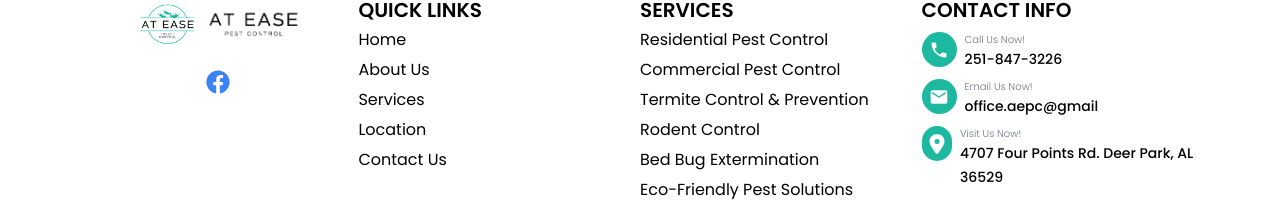
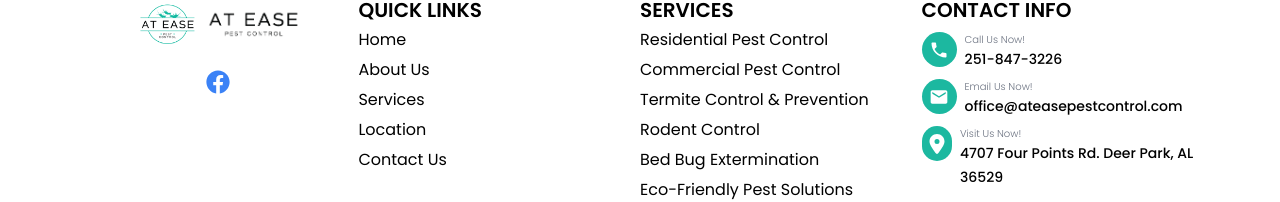
Before and after one commit to enryu-maker/ateasepestcontrol, a React (Create React App) app: page / in a window 1280 px wide. Shown: the part 5424-5626 px from the top of the page. Built offline with nearby package versions, Linux system fonts and the light colour scheme.

Commit message:
Update Footer.jsx
Footer update

```diff
--- a/src/components/Footer.jsx
+++ b/src/components/Footer.jsx
@@ -91,8 +91,8 @@ export default function Footer() {
                             <p className=' font-light text-[10px] text-gray-500'>
                                 Email Us Now!
                             </p>
-                            <a href='mailto:office.aepc@gmail' className=' font-medium text-sm'>
-                                office.aepc@gmail
+                            <a href='mailto:office@ateasepestcontrol.com' className=' font-medium text-sm'>
+                                office@ateasepestcontrol.com
                             </a>
                         </div>
                     </div>
```
